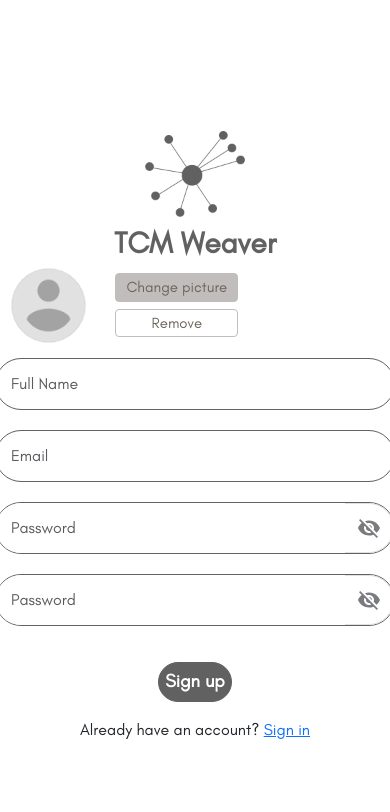
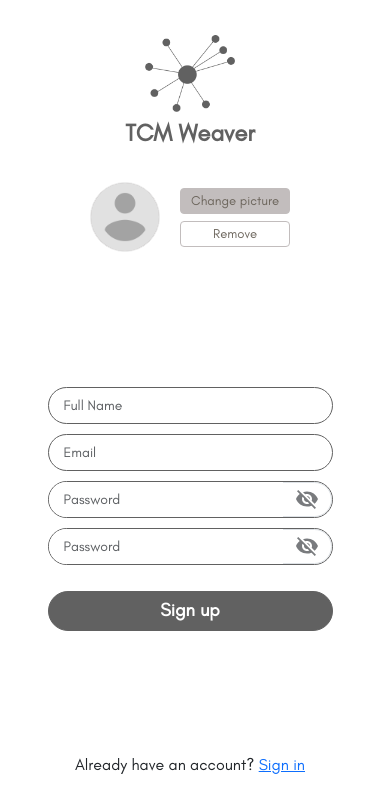
Before and after one commit to sajjadsaleem/tcmweaver, a Next.js app: page /signUp in a window 390 px wide. Shown: the top 812 px of the page. Built offline with nearby package versions, Linux system fonts and the light colour scheme.

Commit message:
sign up page responsive

```diff
--- a/src/css/custom.css
+++ b/src/css/custom.css
@@ -1521,6 +1521,7 @@
     display: flex;
     justify-content: center;
     margin-top: 1rem;
+    width: 100%;
 }
 
 .sign-btn button {
@@ -1640,69 +1641,6 @@
     /* border: 1px solid #3d3a3a; */
 }
 
-.edit-profile-div {
-    /* border: 1px solid red; */
-    display: flex;
-    /* justify-content: ; */
-    align-items: center;
-    gap: 8%;
-    padding: 0px 4%;
-    margin-bottom: 15px;
-
-}
-
-.edit-profile-button-div {
-    display: flex;
-    flex-direction: column;
-    gap: 7px;
-}
-
-.edit-profile-button-div button {
-    border: 1px solid #C2BDBD;
-    font-weight: 500;
-    padding: 2px 10px;
-    color: black;
-    background-color: #C2BDBD;
-    border-radius: 4px;
-    font-size: 15px;
-}
-
-.edit-profile-button-div button:hover {
-    background-color: #EAEAEA;
-    color: black;
-}
-
-.edit-profile-button-div button:active {
-    background-color: #BDBDBD;
-    color: white;
-}
-
-.edit-profile-button-div button:nth-child(2) {
-    background-color: white;
-}
-
-.edit-profile-button-div button:nth-child(2):hover {
-    background-color: #EAEAEA;
-    color: black;
-}
-
-.edit-profile-button-div button:nth-child(2):active {
-    background-color: #BDBDBD;
-    color: white;
-}
-
-
-
-.edit-profile-image-div {
-    width: 75px;
-    height: 75px;
-    border: 1px solid #EEE;
-    border-radius: 100px;
-    display: flex;
-    justify-content: center;
-    align-items: center;
-    background-color: #C2BDBD;
-}
 
 .user-logout-div h2,
 button {
@@ -1716,6 +1654,18 @@ button {
         height: 550px;
     }
 
+    .login-page-container form .input-group,
+    .signup-page-container form .input-group {
+        height: 37px;
+    }
+
+    .login-page-container form .input-group span,
+    .signup-page-container form .input-group span,
+    .login-page-container form .input-group input,
+    .signup-page-container form .input-group input {
+        height: 100%;
+    }
+
     .logo img {
         width: 90px;
     }
@@ -1724,6 +1674,7 @@ button {
         font-size: 24px;
     }
 
+    .signup-page-container form input,
     .sign-input input {
         padding: 7px 15px;
         font-size: .875rem;
@@ -1746,12 +1697,24 @@ button {
 @media screen and (max-width: 480px) {
 
     .login-page-container {
-        height: calc(100vh - 50px);
-    }
-
+        height: calc(100vh - 50px) !important;
+    }
+
+    .edit-profile-div,
+    .signup-page-container form,
     .login-page-container form {
-        max-width: 75%;
+        max-width: 75% !important;
         margin: 1rem auto;
+    }
+
+
+    .edit-profile-button-div button {
+        font-size: .82rem !important;
+    }
+
+    .edit-profile-image-div {
+        width: 70px !important;
+        height: 70px !important;
     }
 
     .logo img {
@@ -1766,6 +1729,20 @@ button {
         margin-top: 0rem !important;
     }
 
+    .login-page-container form .input-group,
+    .signup-page-container form .input-group {
+        height: 37px;
+    }
+
+    .login-page-container form .input-group span,
+    .signup-page-container form .input-group span,
+    .login-page-container form .input-group input,
+    .signup-page-container form .input-group input {
+        height: 100%;
+    }
+
+
+    .signup-page-container form input,
     .sign-input input {
         padding: 7px 15px;
         font-size: .875rem;
@@ -2472,14 +2449,20 @@ button {
 /* ====================================SIGN UP PAGE============================== */
 
 .signup-page-container {
-    width: 100%;
-    height: 100vh;
+    width: calc(100vw - 10px);
+    padding: 35px 0px;
     display: flex;
     justify-content: center;
     align-items: center;
     flex-direction: column;
-    padding: 10px;
-}
+    min-height: 100vh;
+}
+
+.signup-page-container form {
+    width: 400px;
+    margin: auto;
+}
+
 
 .signup-top {
     display: flex;
@@ -2506,26 +2489,97 @@ button {
     color: #616161;
 }
 
+
+.signup-page-container .signup-error-message {
+    margin-top: -5px;
+    margin-bottom: 5px;
+}
+
 .signup-error-message {
     color: red;
     font-size: 0.85rem;
-    /* margin-bottom: 4px; */
-    /* margin-top: -8px; */
 }
 
 .signup-page-input {
     display: flex;
     flex-direction: column;
-    gap: 10px;
-    width: 100%;
-    margin-top: 10px;
+    gap: 5px;
+    width: 100%;
 }
 
 .signup-page-input input {
     border-radius: 40px;
-    width: 400px;
+    width: 100%;
     padding: 13px 15px;
     border-color: #616161;
+}
+
+
+.edit-profile-div {
+
+    display: flex;
+
+    align-items: center;
+    gap: 8%;
+    padding: 0px 4%;
+    width: 400px;
+    justify-content: center;
+    margin: 28px auto;
+    /* background-color: orange; */
+
+}
+
+.edit-profile-button-div {
+    display: flex;
+    flex-direction: column;
+    gap: 7px;
+}
+
+.edit-profile-button-div button {
+    border: 1px solid #C2BDBD;
+    font-weight: 500;
+    padding: 2px 10px;
+    color: black;
+    background-color: #C2BDBD;
+    border-radius: 4px;
+    font-size: 15px;
+}
+
+.edit-profile-button-div button:hover {
+    background-color: #EAEAEA;
+    color: black;
+}
+
+.edit-profile-button-div button:active {
+    background-color: #BDBDBD;
+    color: white;
+}
+
+.edit-profile-button-div button:nth-child(2) {
+    background-color: white;
+}
+
+.edit-profile-button-div button:nth-child(2):hover {
+    background-color: #EAEAEA;
+    color: black;
+}
+
+.edit-profile-button-div button:nth-child(2):active {
+    background-color: #BDBDBD;
+    color: white;
+}
+
+
+
+.edit-profile-image-div {
+    width: 75px;
+    height: 75px;
+    border: 1px solid #EEE;
+    border-radius: 100px;
+    display: flex;
+    justify-content: center;
+    align-items: center;
+    background-color: #C2BDBD;
 }
 
 
--- a/src/pages/signUp/index.tsx
+++ b/src/pages/signUp/index.tsx
@@ -195,18 +195,13 @@ const Signup = () => {
         <LayoutWrapper layout={AuthLayout} >
             <div className="signup-page-container">
 
-                <div style={{marginTop: '60px'}}>
-                    <Link href="/login" style={{textDecoration: 'none'}}>
-                        <div className="signup-top">
-                            <div>
-                                <img src="/graph-logoold.png" alt="img" />
-                            </div>
-                            <p>TCM Weaver</p>
-                        </div>
-                    </Link>
-                </div>
+                <Link href="/login" style={{textDecoration: 'none'}}>
+                    <div className="logo">
+                        <img src="/graph-logoold.png" alt="img" />
+                        <p>TCM Weaver</p>
+                    </div>
+                </Link>
 
-                <div>
 
                     <div className="edit-profile-div">
                         <div className="edit-profile-image-div">
@@ -335,7 +330,7 @@ const Signup = () => {
                         </>
                     )}
 
-                </div>
+
 
                 <div className="mb-3 mt-3 text-center">
                     <p>Already have an account? <Link className='text-base' href={`/login`}>Sign in</Link></p>
```
